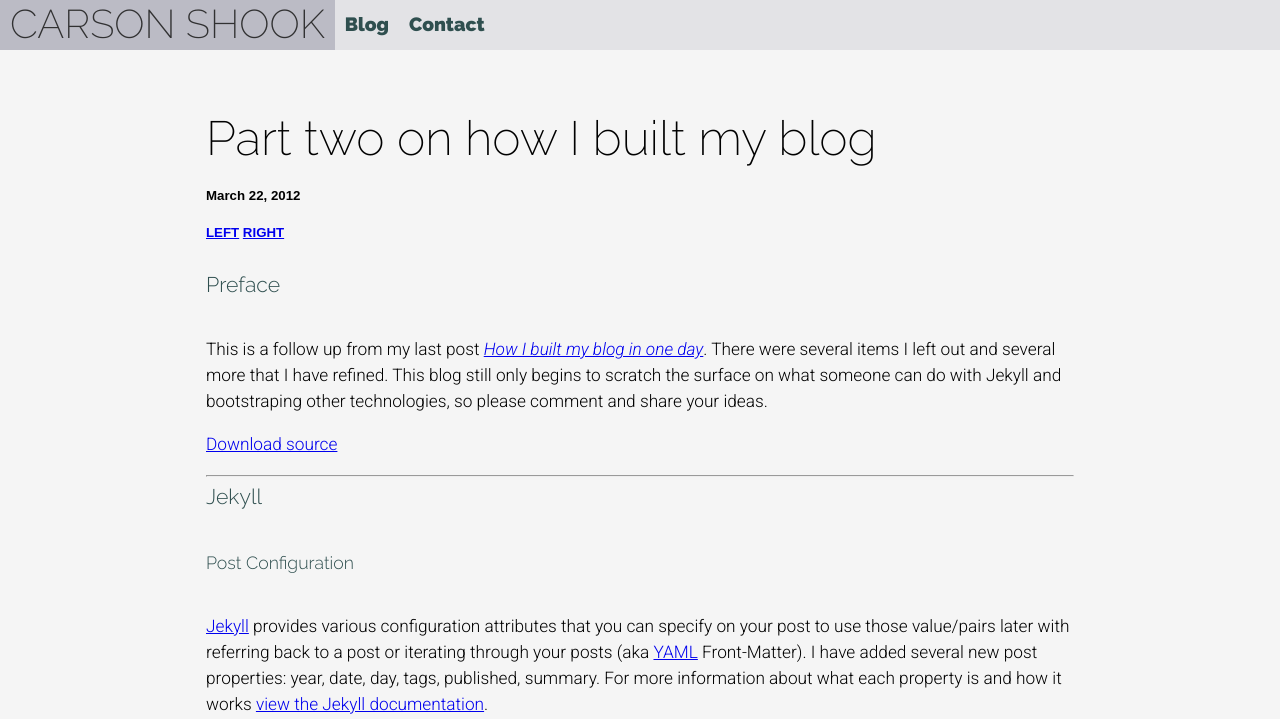
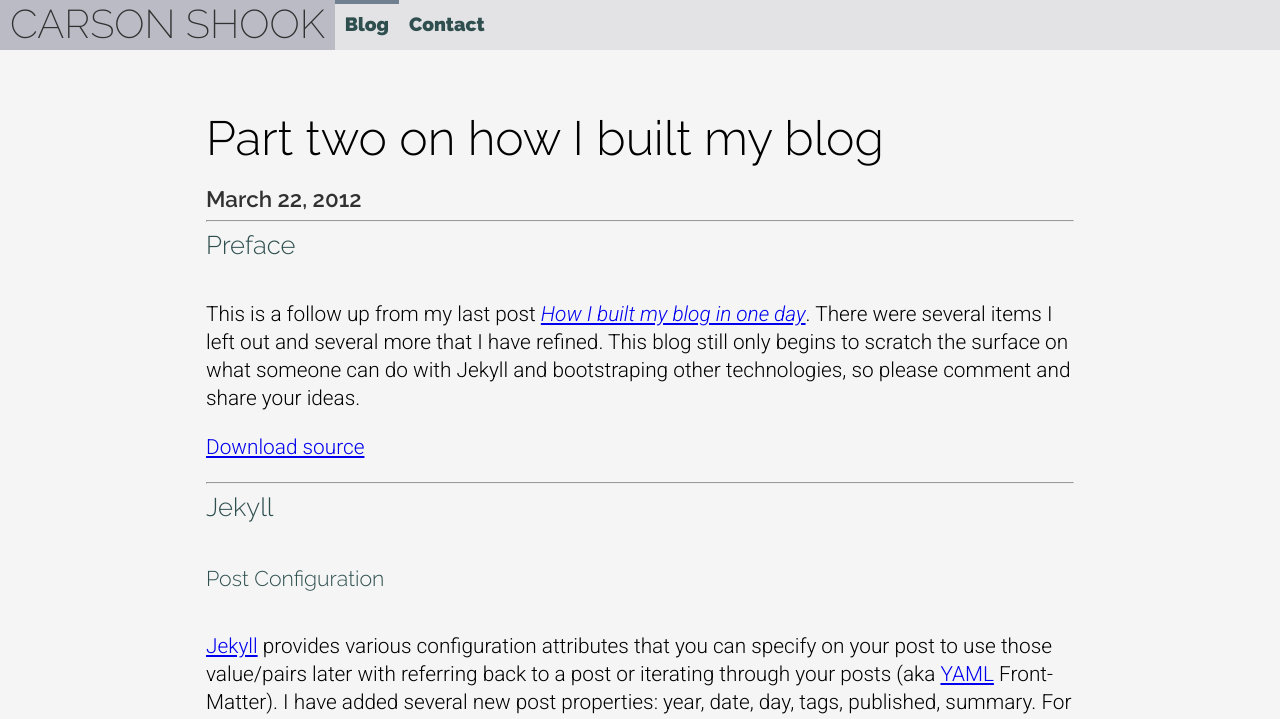
Before and after one commit to Carson-Shook/carson-shook.github.io, a Jekyll site: the page built from _posts/2012-03-22-Part-two-how-I-built-my-blog.markdown, in a window 1280 px wide. Shown: the top 719 px of the page. Built offline with Jekyll 4.4.1, drawn with Linux system fonts in a browser that asks for light colours; Markdown is read by kramdown in place of the engine named in the settings; comment, search, counter and statistics services are not loaded; some of the changed text lies outside the part shown.

Commit message:
Still playing with font weights, added navigation
Posts should now have proper navigation at the bottom. Still needs
work, but it's a start.

```diff
--- a/_includes/footer.html
+++ b/_includes/footer.html
@@ -1,6 +1,8 @@
 <footer>
 	<div>Page last generated on {{ site.time | date: "%B %e, %Y" }}</div>
+	<div>All rights reserved, Carson Shook 2014</div>
+	<br>
 	Hosted on
-	<a href="http://github.com/carson-shook/"><img src="http://carson-shook.github.com/img/footer-logo.png" id="githubfooter"/></a>
-	<div>All rights reserved, Carson Shook 2014</div>
+	<a href="http://github.com"><img src="http://carson-shook.github.com/img/footer-logo.png" id="githubfooter"/></a>
+
 </footer>
--- a/_includes/post_header.html
+++ b/_includes/post_header.html
@@ -1,7 +1,3 @@
-
-<div>
-	<h1>{{ page.title }}</h1>
-</div>
-<h5><strong>{{ page.date | date: "%B %e, %Y" }}</strong><h5>
-	{% if page.previous.url %} <a href="{{page.previous.url}}" title="Previous Post: {{page.previous.title}}">LEFT</a> 	{% endif %}   {% if page.next.url %} 	<a href="{{page.next.url}}" title="Next Post: {{page.next.title}}">RIGHT</a> 	{% endif %} </p>
-<br/>
+<h1>{{ page.title }}</h1>
+<h3>{{ page.date | date: "%B %e, %Y" }}</h3>
+<hr>
--- a/_layouts/default.html
+++ b/_layouts/default.html
@@ -5,7 +5,7 @@
 		<title>{{ page.title }}</title>
 		<link rel="stylesheet" href="http://carson-shook.github.io/style1.css">
 			</head>
-	<body id="index">
+	<body id="blog">
 		{% include navigation.html %}
 		<article>
 			<div class="content-wrap">
--- a/_layouts/post.html
+++ b/_layouts/post.html
@@ -5,4 +5,10 @@
 <div class="content">
 	{% include post_header.html %}
     {{ content }}
+	{% if page.previous.url %}
+		<a href="{{page.previous.url}}" title="Previous Post: {{page.previous.title}}" class="postnav"><img src="../img/arrow.png" id="previous" />{{page.previous.title}}</a>
+	{% endif %}
+	{% if page.next.url %}
+		<a href="{{page.next.url}}" title="Next Post: {{page.next.title}}" class="postnav">{{page.next.title}}<img src="../img/arrow.png" id="next" /></a>
+	{% endif %} </p>
 </div>
--- a/style1.css
+++ b/style1.css
@@ -1,5 +1,4 @@
 @import url(http://fonts.googleapis.com/css?family=Raleway:200,300,600,900);
-@import url(http://fonts.googleapis.com/css?family=Lato:700,400,700italic,400italic);
 @import url(http://fonts.googleapis.com/css?family=Roboto:300,700italic,700,300italic);
 html {
 	/*background-color: #313132;*/
@@ -14,6 +13,16 @@
     margin: 0;
 }
 nav {
+	background-color: #e3e3e6;
+	width: 100%;
+	height: 48px;
+	display: block;
+	height: 50px;
+	box-sizing: border-box;
+	-moz-box-sizing:border-box;
+	-webkit-box-sizing:border-box;
+	top: 0px;
+	text-align: left;
 }
 header {
 	display: inline-block;
@@ -39,10 +48,11 @@
 	margin-top: 40px;
 	margin-bottom: 40px;
 	opacity: 0.3;
+	text-shadow: 0 1px 3px rgba(0,0,0,0.5);
 }
 h1 {
 	font-family: "Raleway", sans-serif;
-	font-weight: 200;
+	font-weight: 300;
 	font-size: 3em;
 	margin-bottom: 0px;
 }
@@ -56,7 +66,7 @@
 }
 h3 {
 	font-family: "Raleway", sans-serif;
-	font-weight: 500;
+	font-weight: 600;
 	font-size: 1.4em;
 	margin-top: 20px;
 	margin-bottom: 0px;
@@ -66,7 +76,7 @@
 	font-family: "Roboto", sans-serif;
 	font-weight: 300;
 	font-size: 1.3em;
-	line-height: 150%;
+	line-height: 135%;
 	margin-top: 5px;
 }
 .content-wrap {
@@ -104,16 +114,6 @@
 	border-top: 4px solid slategray;
 }
 #topnav {
-	background-color: #e3e3e6;
-	width: 100%;
-	height: 48px;
-	display: block;
-	height: 50px;
-	box-sizing: border-box;
-	-moz-box-sizing:border-box;
-	-webkit-box-sizing:border-box;
-	top: 0px;
-	text-align: left;
 }
 #github {
 	float:right;
@@ -152,3 +152,15 @@
 	margin: 40px;
 	vertical-align: middle;
 }
+.postnav {
+	background-color: slategray;
+	border-radius: 8px;
+}
+#previous {
+	-moz-transform: scaleX(-1);
+	-o-transform: scaleX(-1);
+	-webkit-transform: scaleX(-1);
+	transform: scaleX(-1);
+	filter: FlipH;
+	-ms-filter: "FlipH";
+}
```
Also changed, not shown: img/arrow.png (added).
